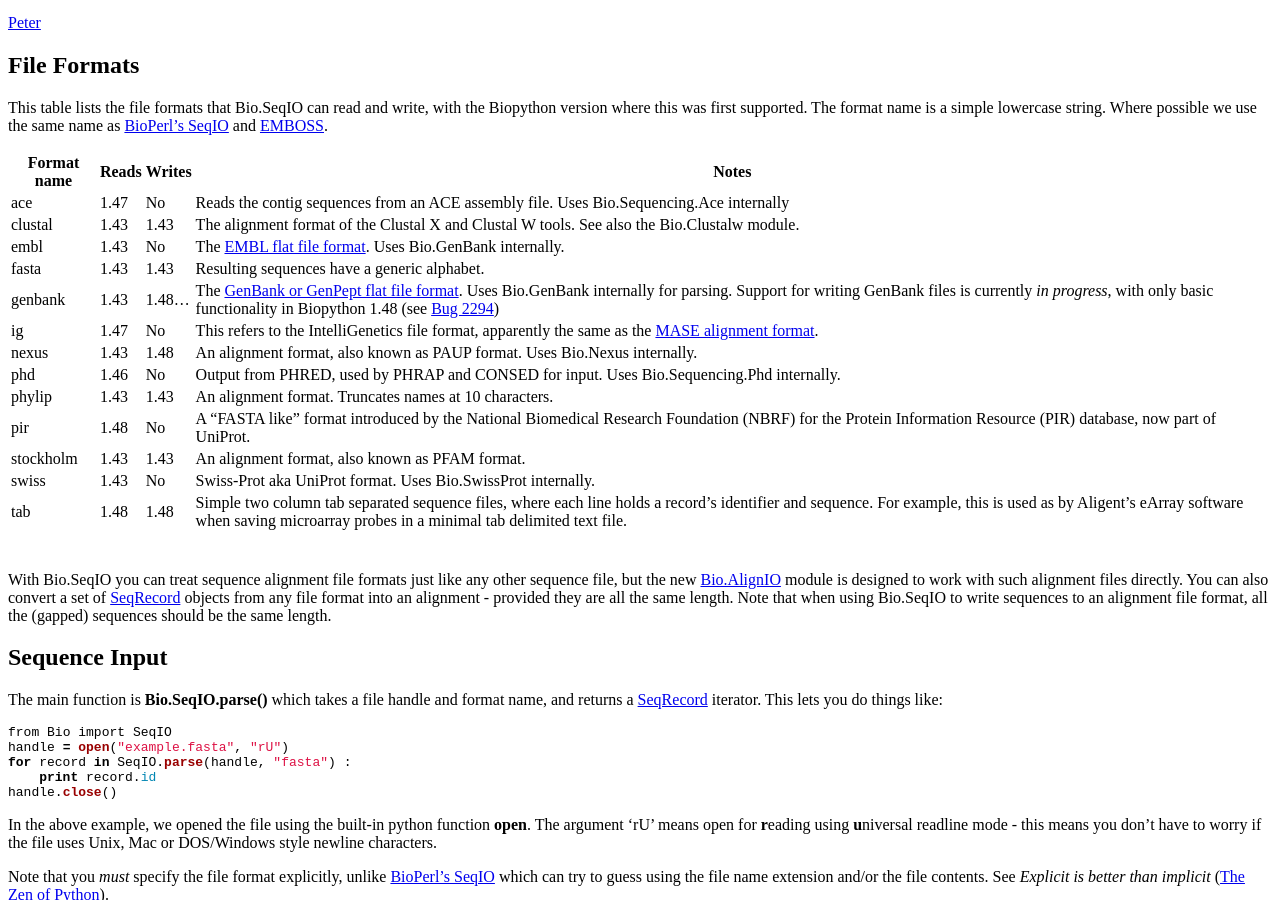
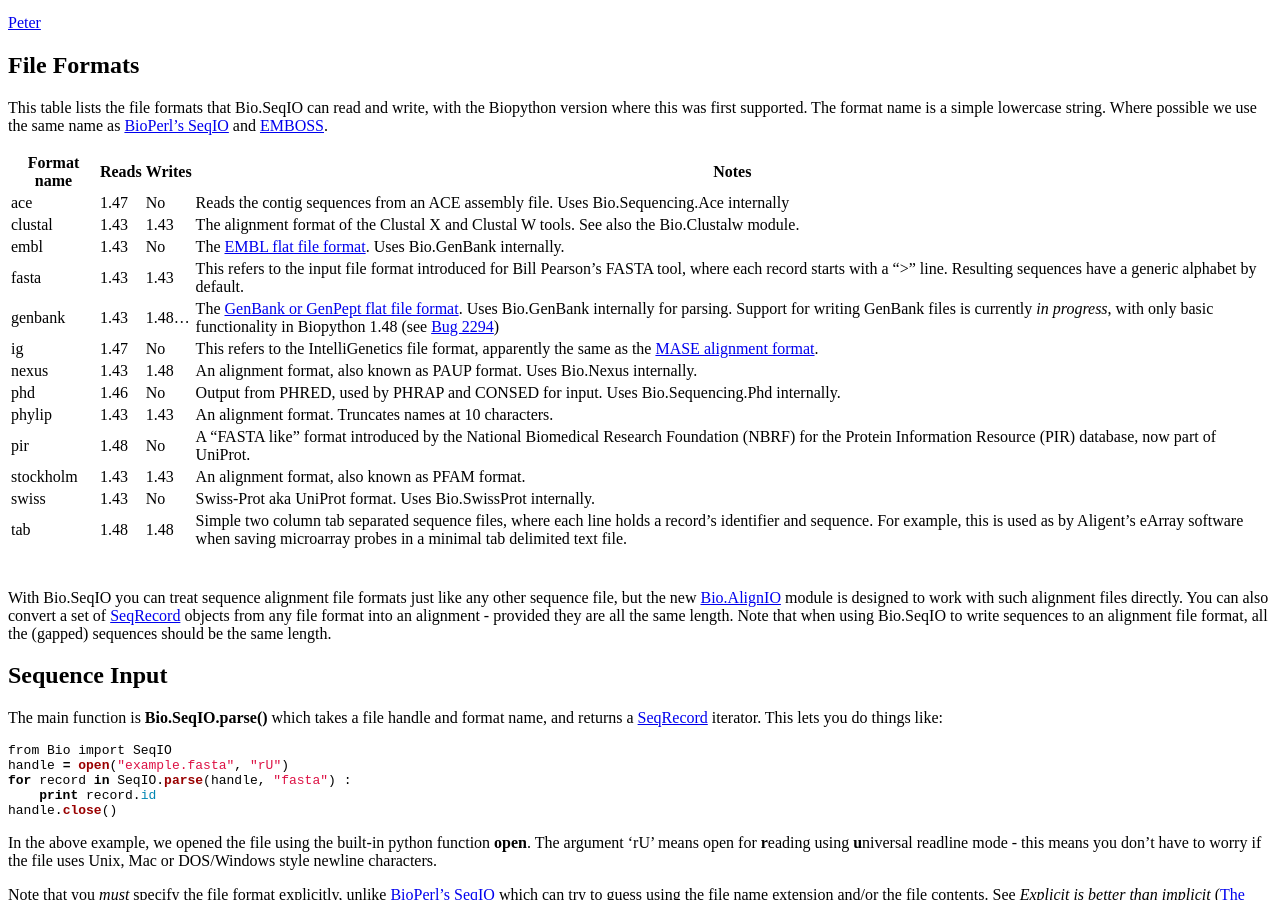
Before and after one commit to biopython/biopython.github.io, a Jekyll site: the page built from wiki/SeqIO.md, in a window 1280 px wide and 900 px high, scrolled down 357 px. Built offline with Jekyll 4.4.1, drawn with Linux system fonts in a browser that asks for light colours.

Commit message:
/* File Formats */ FASTA clarification

```diff
--- a/wiki/SeqIO.md
+++ b/wiki/SeqIO.md
@@ -56,7 +56,7 @@ as [BioPerl's SeqIO](bp:HOWTO:SeqIO#Formats "wikilink") and
 | ace         | 1.47  | No      | Reads the contig sequences from an ACE assembly file. Uses Bio.Sequencing.Ace internally                                                                                                                                                                                                                     |
 | clustal     | 1.43  | 1.43    | The alignment format of the Clustal X and Clustal W tools. See also the Bio.Clustalw module.                                                                                                                                                                                                                 |
 | embl        | 1.43  | No      | The [EMBL flat file format](bp:EMBL_sequence_format "wikilink"). Uses Bio.GenBank internally.                                                                                                                                                                                                                |
-| fasta       | 1.43  | 1.43    | Resulting sequences have a generic alphabet.                                                                                                                                                                                                                                                                 |
+| fasta       | 1.43  | 1.43    | This refers to the input file format introduced for Bill Pearson's FASTA tool, where each record starts with a "&gt;" line. Resulting sequences have a generic alphabet by default.                                                                                                                          |
 | genbank     | 1.43  | 1.48... | The [GenBank or GenPept flat file format](bp:GenBank_sequence_format "wikilink"). Uses Bio.GenBank internally for parsing. Support for writing GenBank files is currently *in progress*, with only basic functionality in Biopython 1.48 (see [Bug 2294](http://bugzilla.open-bio.org/show_bug.cgi?id=2294)) |
 | ig          | 1.47  | No      | This refers to the IntelliGenetics file format, apparently the same as the [MASE alignment format](bp:Mase_multiple_alignment_format "wikilink").                                                                                                                                                            |
 | nexus       | 1.43  | 1.48    | An alignment format, also known as PAUP format. Uses Bio.Nexus internally.                                                                                                                                                                                                                                   |
```
Also changed, not shown: 1 other file.
